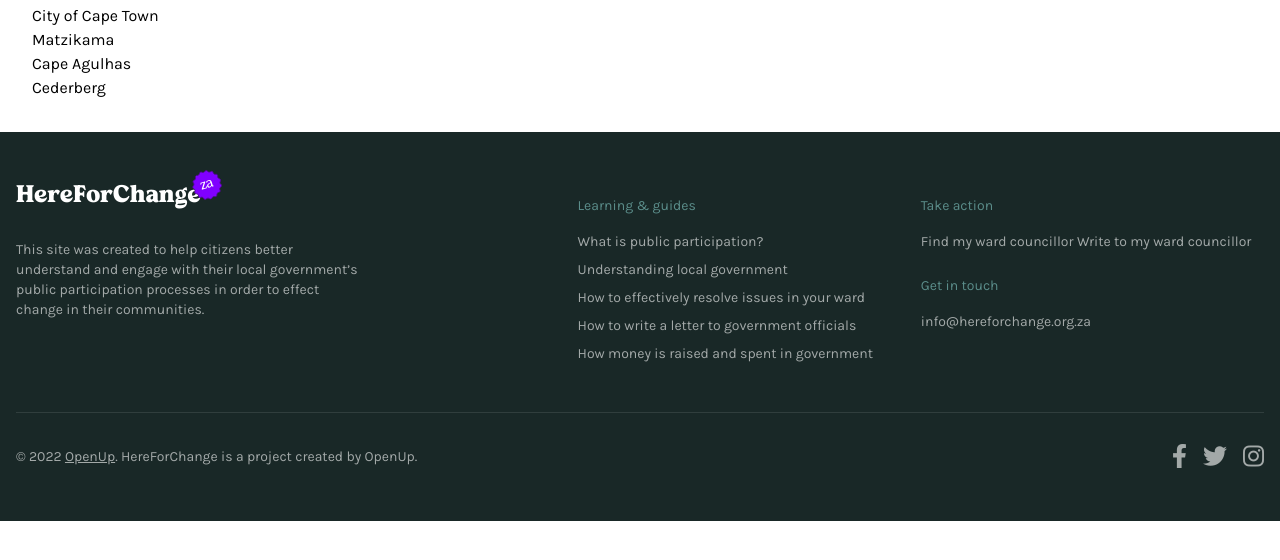
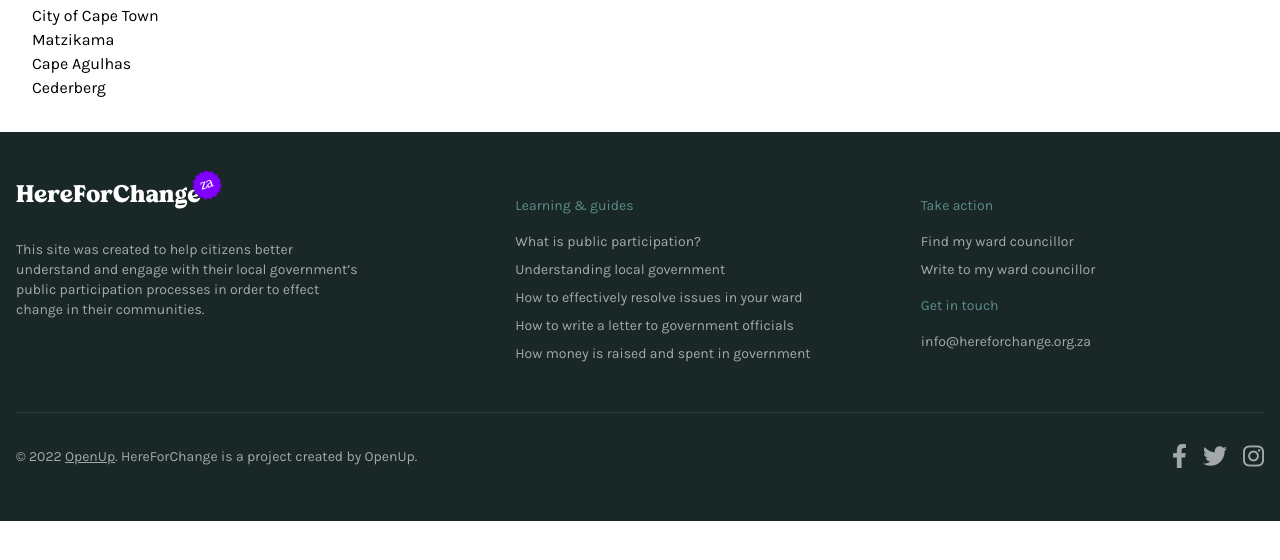
Before and after one commit to OpenUpSA/here-for-change, a Django app: page / in a window 1280 px wide. Shown: the part 134-694 px from the top of the page. Run offline with Django 3.2, Linux system fonts and the light colour scheme; data comes from the database, SQL or seed files in the repository; some libraries are stand-ins or nearby versions.

Commit message:
footer changes

```diff
--- a/here_for_change/static/css/output.css
+++ b/here_for_change/static/css/output.css
@@ -708,14 +708,14 @@ video {
   margin-bottom: 0.75rem;
 }
 
+.-ml-32 {
+  margin-left: -8rem;
+}
+
 .mb-2 {
   margin-bottom: 0.5rem;
 }
 
-.ml-\[17\.5\%\] {
-  margin-left: 17.5%;
-}
-
 .mt-10 {
   margin-top: 2.5rem;
 }
@@ -896,10 +892,6 @@ video {
   width: 33.333333%;
 }
 
-.w-\[27\.5\%\] {
-  width: 27.5%;
-}
-
 .w-\[167px\] {
   width: 167px;
 }
@@ -1967,6 +1909,22 @@ video {
     margin-bottom: 1rem;
   }
 
+  .md\:ml-\[12\.5\%\] {
+    margin-left: 12.5%;
+  }
+
+  .md\:ml-\[5\%\] {
+    margin-left: 5%;
+  }
+
+  .md\:mt-2 {
+    margin-top: 0.5rem;
+  }
+
+  .md\:mt-0 {
+    margin-top: 0px;
+  }
+
   .md\:block {
     display: block;
   }
@@ -1985,6 +1943,10 @@ video {
 
   .md\:h-12 {
     height: 3rem;
+  }
+
+  .md\:w-\[27\.5\%\] {
+    width: 27.5%;
   }
 
   .md\:w-auto {
--- a/here_for_change/templates/base.html
+++ b/here_for_change/templates/base.html
@@ -268,8 +268,8 @@
     {% block content %}{% endblock %}
     <footer class="bg-hfc-green-900 w-full py-12">
       <div class="px-4 md:px-8 xl:px-4 max-w-screen-xl mx-auto">
-        <div class="flex">
-          <div class="w-[27.5%]">
+        <div class="flex flex-col md:flex-row">
+          <div class="w-full md:w-[27.5%]">
             <a class="text-lg inline-block benfritz text-white lg:text-2xl relative pb-7" href="#">
               <span>HereForChange</span>
               <div class=" w-[30px] h-[30px] absolute top-[-10px] right-[-22px] flex items-center justify-center rotate-[-17deg]">
@@ -281,28 +281,28 @@
               This site was created to help citizens better understand and engage with their local government’s public participation processes in order to effect change in their communities.
             </p>
           </div>
-          <div class="w-[27.5%] ml-[17.5%] text-sm">
+          <div class="w-full md:w-[27.5%] md:ml-[12.5%] text-sm">
             <p class="my-4 text-hfc-green-100">Learning & guides</p>
-            <a href="#" class="mb-2 text-white inline-block opacity-60 hover:opacity-100">What is public participation?</a>
-            <a href="#" class="mb-2 text-white inline-block opacity-60 hover:opacity-100">Understanding local government</a>
-            <a href="#" class="mb-2 text-white inline-block opacity-60 hover:opacity-100">How to effectively resolve issues in your ward</a>
-            <a href="#" class="mb-2 text-white inline-block opacity-60 hover:opacity-100">How to write a letter to government officials</a>
-            <a href="#" class="mb-2 text-white inline-block opacity-60 hover:opacity-100">How money is raised and spent in government</a>
+            <a href="#" class="mb-2 text-white block opacity-60 hover:opacity-100">What is public participation?</a>
+            <a href="#" class="mb-2 text-white block opacity-60 hover:opacity-100">Understanding local government</a>
+            <a href="#" class="mb-2 text-white block opacity-60 hover:opacity-100">How to effectively resolve issues in your ward</a>
+            <a href="#" class="mb-2 text-white block opacity-60 hover:opacity-100">How to write a letter to government officials</a>
+            <a href="#" class="mb-2 text-white block opacity-60 hover:opacity-100">How money is raised and spent in government</a>
           </div>
-          <div class="w-[27.5%] text-sm">
+          <div class="w-full md:w-[27.5%] md:ml-[5%] text-sm">
             <p class="my-4 text-hfc-green-100">Take action</p>
-            <a href="#" class="mb-2 text-white inline-block opacity-60 hover:opacity-100">Find my ward councillor</a>
-            <a href="#" class="mb-2 text-white inline-block opacity-60 hover:opacity-100">Write to my ward councillor</a>
+            <a href="#" class="mb-2 text-white block opacity-60 hover:opacity-100">Find my ward councillor</a>
+            <a href="#" class="mb-2 text-white block opacity-60 hover:opacity-100">Write to my ward councillor</a>
             <p class="my-4 text-hfc-green-100">Get in touch</p>
-            <a href="#" class="mb-2 text-white opacity-60 hover:opacity-100 break-words">info@hereforchange.org.za</a>
+            <a href="mailto:info@hereforchange.org.za" class="mb-2 text-white opacity-60 hover:opacity-100 break-words">info@hereforchange.org.za</a>
           </div>
         </div>
         <div class="mt-10">
           <!-- horizontal divide line -->
           <div class="border-white opacity-10 w-full border-t mb-7"></div>
-          <div class="flex items-center justify-between">
-            <p class="text-white opacity-60 text-sm">© 2022 <a href="https://www.openup.org.za" target="_blank" rel="noopener noreferrer" class="underline">OpenUp</a>. HereForChange is a project created by OpenUp.</p>
-            <div class="flex items-center gap-4 text-white text-2xl">
+          <div class="flex flex-col md:flex-row md:items-center justify-between">
+            <p class="text-white opacity-60 text-sm">© 2022 <a href="https://openup.org.za" target="_blank" rel="noopener noreferrer" class="underline">OpenUp</a>. HereForChange is a project created by OpenUp.</p>
+            <div class="flex items-center gap-4 text-white text-2xl mt-3 md:mt-0">
               <a href="https://www.facebook.com/OpenUpSA" target="_blank" rel="noopener noreferrer"><i class="fa-brands fa-facebook-f opacity-60 hover:opacity-100"></i></a>
               <a href="https://twitter.com/openupsa" target="_blank" rel="noopener noreferrer"><i class="fa-brands fa-twitter opacity-60 hover:opacity-100"></i></a>
               <a href="https://www.instagram.com/openup_southafrica/" target="_blank" rel="noopener noreferrer"><i class="fa-brands fa-instagram opacity-60 hover:opacity-100"></i></a>
```
Also changed, not shown: other parts of here_for_change/static/css/output.css (+37 -91 lines).
